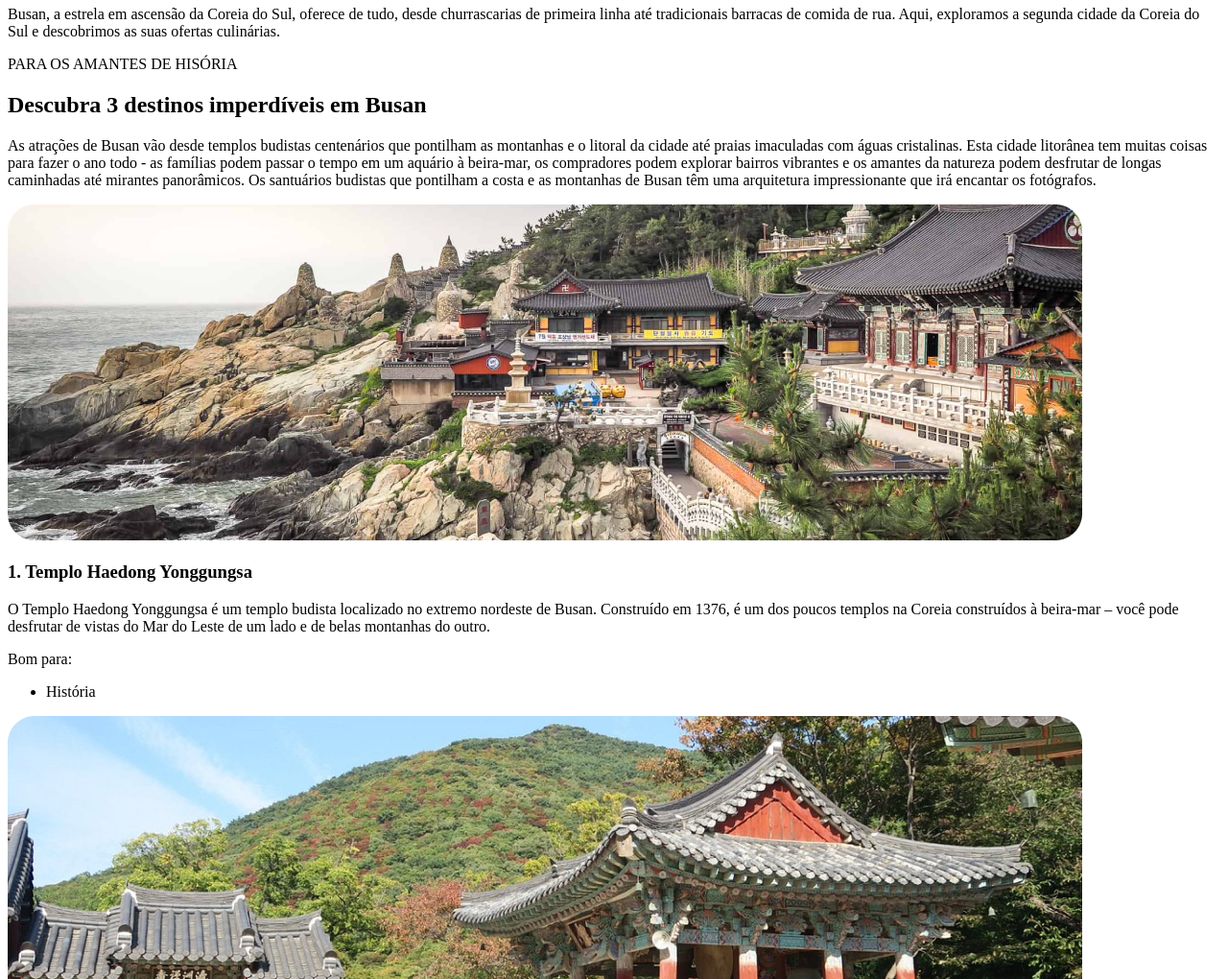
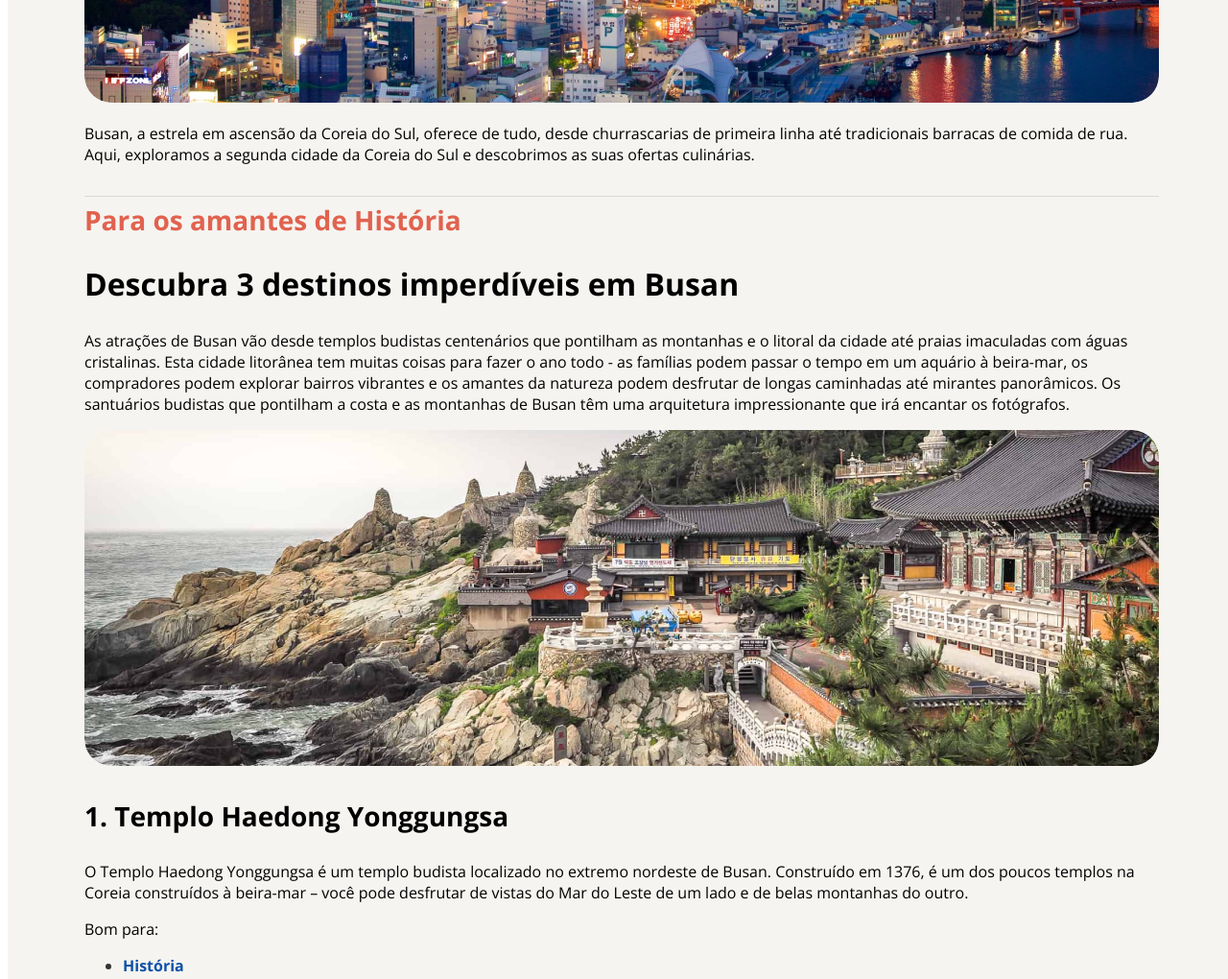
Before and after one commit to GZR-dex/pratico-turismo, a plain HTML site: page index.html in a window 1280 px wide. Shown: the part 780-1800 px from the top of the page at 96% size. Drawn offline with nearby package versions, Linux system fonts and the light colour scheme; a web font is replaced by a local one.

Commit message:
Fontes;espaçamenttos e estilo

```diff
--- /dev/null
+++ b/Style.css
@@ -0,0 +1,43 @@
+:root {
+  font-family: "Open Sans", sans-serif;
+  line-height: auto;
+}
+img {
+  border-radius: 28px;
+  background-size: contain
+}
+
+#page {
+  width: 1120px;
+  background-color: #F5F4F0;
+  padding: 88px 80px 137px 80px;
+  margin: auto;
+}
+.headline {
+  font-size: 16px;
+  color: #E1624F;
+  font-weight: bold;
+}
+.headline2 {
+  font-size: 28px;
+  font-weight: bold;
+  color: #E1624F;
+}
+h1{
+  font-size: 36px;
+  font-weight: bold;
+}
+h2 {
+  font-size: 32px;
+}
+h3 {
+  font-size: 28px;
+}
+li {
+  color: #0C51A7;
+  font-weight: bold;
+}
+
+ul li::marker {
+  color: #333333;
+}
--- a/index.html
+++ b/index.html
@@ -1,34 +1,51 @@
 <!DOCTYPE html>
 <html lang="pt-br">
 <head>
+  <link rel="preconnect" href="https://fonts.googleapis.com">
+<link rel="preconnect" href="https://fonts.gstatic.com" crossorigin>
+
   <meta charset="UTF-8">
   <meta name="viewport" content="width=device-width, initial-scale=1.0">
   <title>Turismo</title>
+  <link rel="stylesheet" href="style.css">
+  <link href="https://fonts.googleapis.com/css2?family=Alice&family=Montserrat+Underline:ital,wght@0,100..900;1,100..900&family=Open+Sans:ital,wght@0,300..800;1,300..800&display=swap" rel="stylesheet">
 </head>
 <body>
-<div class="divider">SUA PRÓXIMA VIAGEM</div>
+  <main>
+    <div id="page">
+
+    <div class="headline">SUA PRÓXIMA VIAGEM</div>
+
+    <section id="busan">
     <h1>Conheça Busan</h1>
    <img src="Assets/Busan.jpg" alt="Uma linda vista de uma cidado da Coireia do Sul, chamada Busan ao anoitecer com luzes acessas por toda cidade">
-  <p>Busan, a estrela em ascensão da Coreia do Sul, oferece de tudo, desde churrascarias de primeira linha até tradicionais barracas de comida de rua. Aqui, exploramos a segunda cidade da Coreia do Sul e descobrimos as suas ofertas culinárias.</p>
-  <div class="divider">PARA OS AMANTES DE HISÓRIA</div>
+   <p>Busan, a estrela em ascensão da Coreia do Sul, oferece de tudo, desde churrascarias de primeira linha até    tradicionais barracas de comida de rua. Aqui, exploramos a segunda cidade da Coreia do Sul e descobrimos as suas    ofertas culinárias.</p>
+   <img src="Assets/divisor.svg" alt="Uma linha de divisão">
+  </section>
+     <section id="destinos">
+     <div class="headline2">Para os amantes de História</div>
     <h2>Descubra 3 destinos imperdíveis em Busan</h2>
     <p>
     As atrações de Busan vão desde templos budistas centenários que pontilham as montanhas e o litoral da cidade até praias imaculadas com águas cristalinas. Esta cidade litorânea tem muitas coisas para fazer o ano todo - as famílias podem passar o tempo em um aquário à beira-mar, os compradores podem explorar bairros vibrantes e os amantes da natureza podem desfrutar de longas caminhadas até mirantes panorâmicos.
     Os santuários budistas que pontilham a costa e as montanhas de Busan têm uma arquitetura impressionante que irá encantar os fotógrafos.
     </p>
+  </section>
+  <section id="haedong">
       <img src="Assets/templo.jpg" alt="Um lindo templo na beira de rochas com ondas batendo nas rochas, na encosta de uma montanha">
      <h3>1. Templo Haedong Yonggungsa</h3>
      <p>
-  O Templo Haedong Yonggungsa é um templo budista localizado no extremo nordeste de Busan. Construído em 1376, é um dos poucos templos na Coreia construídos à beira-mar – você pode desfrutar de vistas do Mar do Leste de um lado e de belas montanhas do outro.
+     O Templo Haedong Yonggungsa é um templo budista localizado no extremo nordeste de Busan. Construído em 1376, é um    dos poucos templos na Coreia construídos à beira-mar – você pode desfrutar de vistas do Mar do Leste de um lado e    de belas montanhas do outro.
      </p>
        <p>Bom para:</p>
        <ul>
        <li>História</li>
        </ul>
+      </section>
+       <section id="beomeo">
        <img src="Assets/templo2.png" alt="Um templo antigo no pé de uma montanha com muito verde ao fundo">
          <h3>2. Templo Beomeo-sa</h3>
            <p>
-  O Templo Beomeo-sa é um dos maiores santuários da Coreia do Sul. Ele está localizado no alto da borda leste da montanha Geumjeongsa e fica distante da agitação da cidade. O Daeungjeon Hall do templo é um exemplo bem preservado da arquitetura da Dinastia Joseon.
+           O Templo Beomeo-sa é um dos maiores santuários da Coreia do Sul. Ele está localizado no alto da borda leste  da         montanha Geumjeongsa e fica distante da agitação da cidade. O Daeungjeon Hall do templo é  um exemplo bem preservado         da arquitetura da Dinastia Joseon.
            </p>
 <p>
   Bom para:
@@ -36,6 +53,8 @@ Os santuários budistas que pontilham a costa e as montanhas de Busan têm uma a
 <ul>
   <li>História</li>
 </ul>
+</section>
+<section id="parque">
 <img src="Assets/Parque.jpg" alt="Um parque com muito verde e extremamente bem cuidado, com a cidade ao fundo, e um templo a sua esquerda">
 <h3>3. Parque Yongdusan</h3>
 <p>
@@ -43,18 +62,24 @@ Os santuários budistas que pontilham a costa e as montanhas de Busan têm uma a
 </p>
 <p>
 Bom para:
+<div id="cores">
 </p>
 <ul>
   <li>Casais</li>
   <li>Familias</li>
   <li>Orçamento</li>
 </ul>
+</section>
+</div>
 <img src="Assets/divisor.svg" alt="Uma linha de divisão">
 <p>
   As melhores coisas para fazer em Busan mostram a reputação da cidade como um importante porto marítimo na Ásia. Frequentemente vista como a essência da Coreia do Sul, você experimentará uma atmosfera única em termos de diversidade étnica e cultural, já que a cidade recebe um público cosmopolita o ano todo.
 </p>
-</body>
+</div>
 <footer>
   Feito com ?? por Gabriel Zoppello
 </footer>
+
+</main>
+</body>
 </html>
```
Lines whose indentation alone changed are shown as unchanged.
